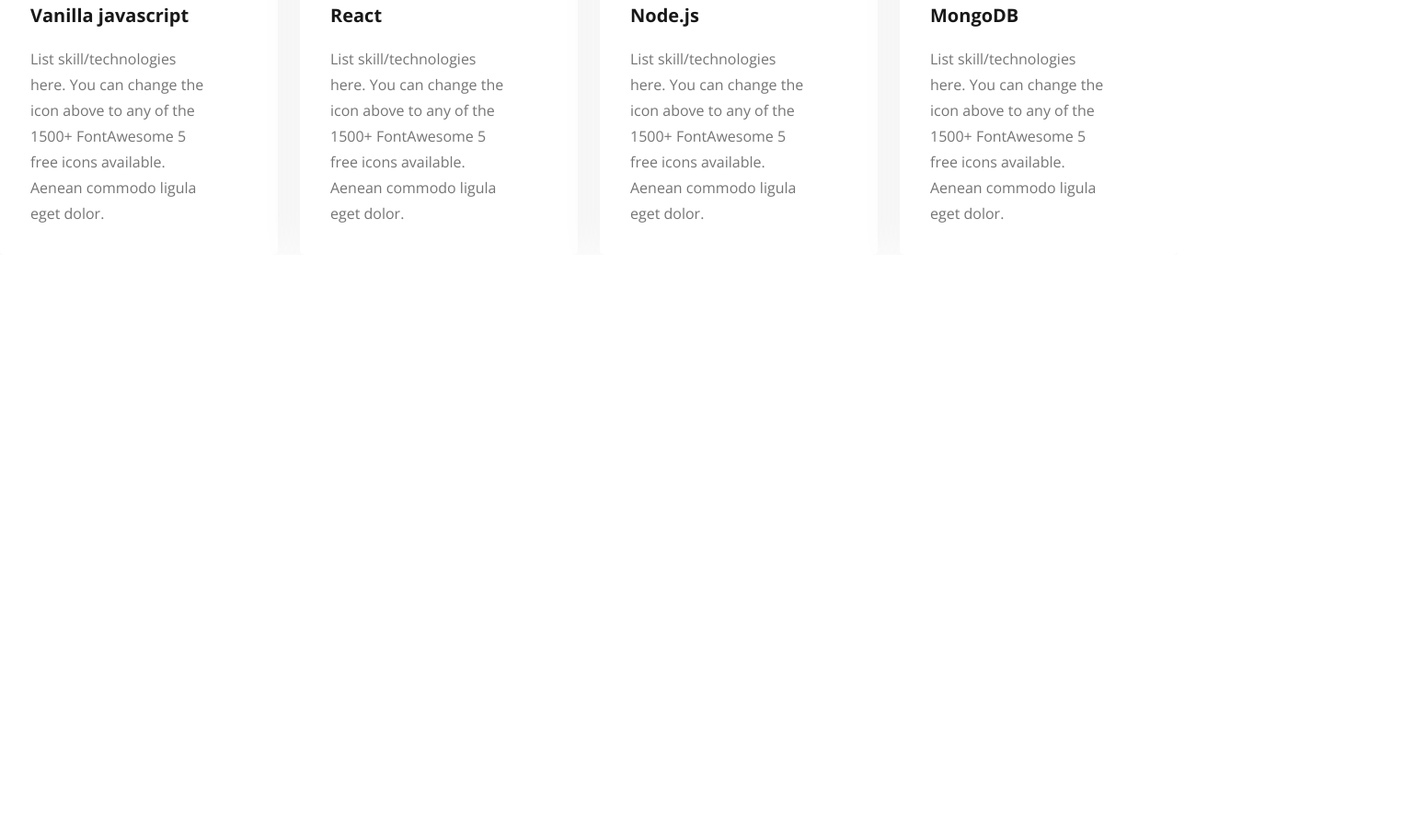
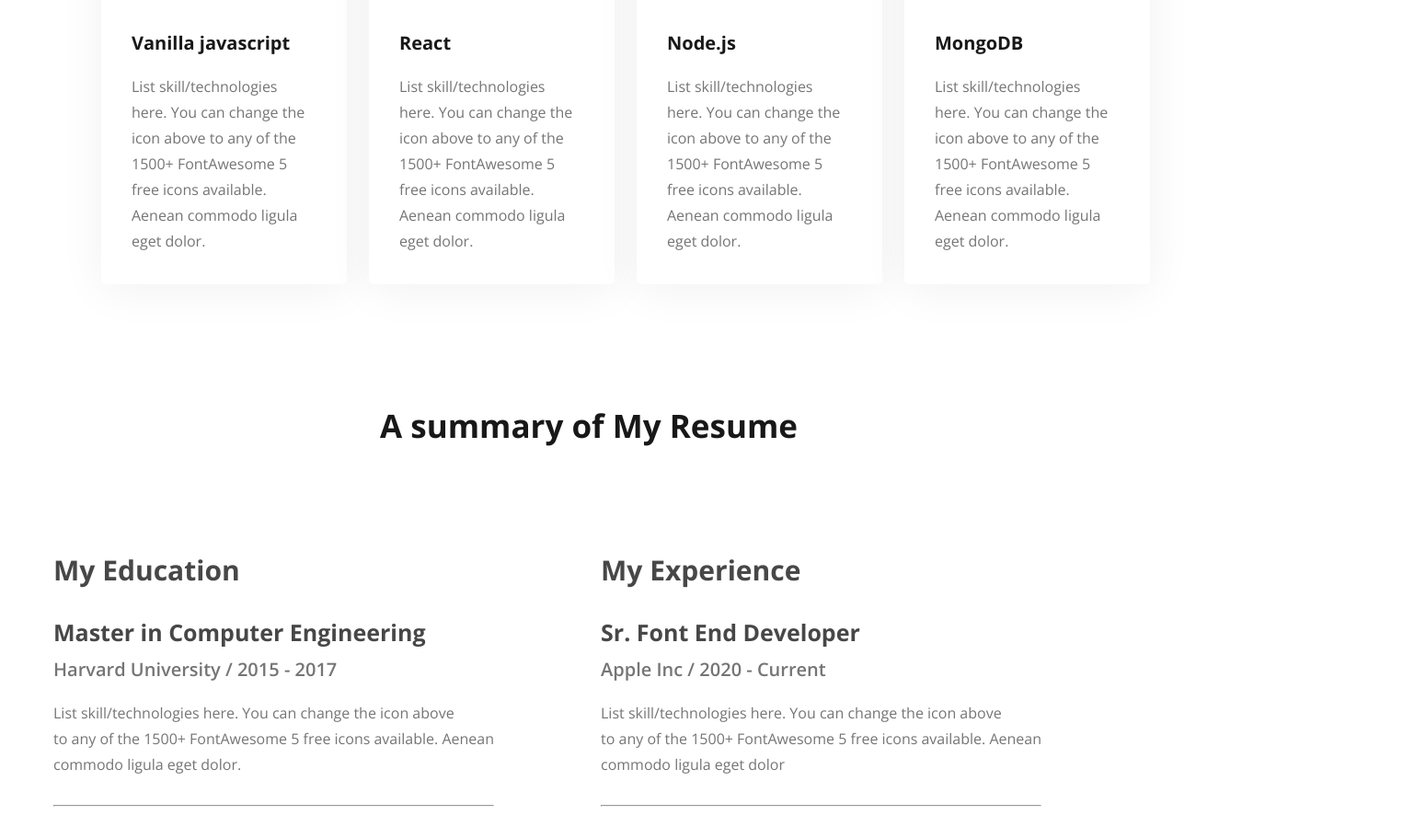
Before and after one commit to sojibislam9878/my-first-portfolio, a plain HTML site: page index.html in a window 1280 px wide. Shown: the part 1886-2797 px from the top of the page at 92% size, 1550 px wide, since content can reach past the window. Before the commit the page ends 2163 px from the top, so only its background shows below. Drawn offline with nearby package versions, Linux system fonts and the light colour scheme.

Commit message:
resume section done

```diff
--- a/index.html
+++ b/index.html
@@ -91,6 +91,62 @@
                 </div>
             </div>
         </section>
+        <section class="resume">
+            <h3 class="section-title Resume">A summary of My Resume</h3>
+            <div class="resume-box">
+              <div class="resume-contener">
+                <div class="resume-cell">
+                  <h3 class="main-resume-head">My Education</h3>
+                  <h5 class="resume-head">Master in Computer Engineering</h5>
+                  <h6 class="r-head">Harvard University / 2015 - 2017</h6>
+                  <p class="resume-ditels">List skill/technologies here. You can change the icon above <br>
+                    to any of the 1500+ FontAwesome 5 free icons available. Aenean <br> commodo ligula eget dolor.</p>
+                    <hr class="line">
+              </div>
+              <div class="resume-cell">
+                <h5 class="resume-head">Master in Computer Engineering</h5>
+                <h6 class="r-head">Harvard University / 2015 - 2017</h6>
+                <p class="resume-ditels">List skill/technologies here. You can change the icon above <br>
+                  to any of the 1500+ FontAwesome 5 free icons available. Aenean <br> commodo ligula eget dolor.</p>
+                  <hr class="line">
+            </div>
+            <div class="resume-cell">
+              <h5 class="resume-head">Master in Computer Engineering</h5>
+              <h6 class="r-head">Harvard University / 2015 - 2017</h6>
+              <p class="resume-ditels">List skill/technologies here. You can change the icon above <br>
+                to any of the 1500+ FontAwesome 5 free icons available. Aenean <br> commodo ligula eget dolor.</p>
+          </div>
+              </div>
+              <div class="right">
+                <div class="resume-cell">
+                  <h3 class="main-resume-head">My Experience</h3>
+                  <h5 class="resume-head">Sr. Font End Developer</h5>
+                  <h6 class="r-head">Apple Inc / 2020 - Current</h6>
+                  <p class="resume-ditels">List skill/technologies here. You can change the icon above <br>
+                    to any of the 1500+ FontAwesome 5 free icons available. Aenean <br> commodo ligula eget dolor</p>
+                    <hr class="line">
+
+                </div>
+                <div class="resume-cell">
+                  <h5 class="resume-head">Jr. Font End Developer</h5>
+                  <h6 class="r-head">Dribbble Inc / 2018 - 2022</h6>
+                  <p class="resume-ditels">List skill/technologies here. You can change the icon above <br>
+                    to any of the 1500+ FontAwesome 5 free icons available. Aenean <br> commodo ligula eget dolor</p>
+                    <hr class="line">
+
+                </div>
+                <div class="resume-cell">
+                  <h5 class="resume-head">HTML Developer</h5>
+                  <h6 class="r-head">Adobe Inc / 2017 - 2018</h6>
+                  <p class="resume-ditels">List skill/technologies here. You can change the icon above <br>
+                    to any of the 1500+ FontAwesome 5 free icons available. Aenean <br> commodo ligula eget dolor</p>
+
+                </div>
+              </div>
+
+            </div>
+            <button class="primary-btn cv">Download CV</button>
+        </section>
     </main>
     <footer></footer>
   </body>
--- a/styles/style.css
+++ b/styles/style.css
@@ -54,11 +54,8 @@
   color: black;
 }
 .mary {
-  color: var(--Dark-01, #181818);
-
-  font-family: Open Sans;
+  color: #181818;
   font-size: 45px;
-  font-style: normal;
   font-weight: 800;
 }
 .header {
@@ -130,31 +127,30 @@
   font-weight: 700;
   line-height: 30px;
 }
-
-}
-.me{
+.me {
   margin-top: 30px;
   margin-bottom: 0;
 }
 /*======================= about end here and what I do stat here============== */
-.and-more{
+.and-more {
   max-width: 910px;
   margin: 30px auto;
 }
-.skills-box{
+.skills-box {
   display: flex;
   gap: 24px;
-    justify-content: center;
+  justify-content: space-around;
+  margin: 0px 110px;
 }
-.skill-title{
+.skill-title {
   color: #181818;
   font-size: 20px;
   font-weight: 700;
   margin-top: 30px;
   margin-bottom: 20px;
 }
-.skill-ditels{
-    color:#757575;
+.skill-ditels {
+  color: #757575;
   font-size: 16px;
   font-weight: 400;
   line-height: 28px;
@@ -165,11 +161,55 @@
   height: 44px;
   padding: 30px;
 }
-.skill{
-    width: 267px;
-height: 320px;
-padding:33px ;
+.skill {
+  /* width: 267px;
+height: 320px; */
+  padding: 33px;
   border-radius: 5px;
-background: #FFF;
+  background: #fff;
   box-shadow: 0px 6px 50px 0px rgba(0, 0, 0, 0.06);
 }
+/*=========== resume start here========= */
+.resume {
+  margin-top: 130px;
+}
+.resume-box {
+  margin:auto;
+  display: flex;
+  justify-content:space-around;
+}
+.main-resume-head {
+  color: #474747;
+  font-size: 30px;
+  font-weight: 700;
+  margin-top: 113px;
+}
+.resume-head{
+  color: #474747;
+font-size: 25px;
+font-weight: 700;
+margin-top: 30px;
+}
+.r-head{
+  color: #757575;
+font-size: 20px;
+font-weight: 600;
+margin-top: 10px;
+}
+.resume-ditels{
+  color: #757575;
+font-size: 16px;
+font-weight: 400;
+line-height: 28px;
+margin-top: 20px;
+}
+.line{
+  background: #D1D1D1;
+  margin-top: 30px;
+}
+.right{
+  padding-right: 90px;
+}
+.cv {
+  margin: 50px 700px 113px 700px;
+}
```
Lines whose indentation alone changed are shown as unchanged.
